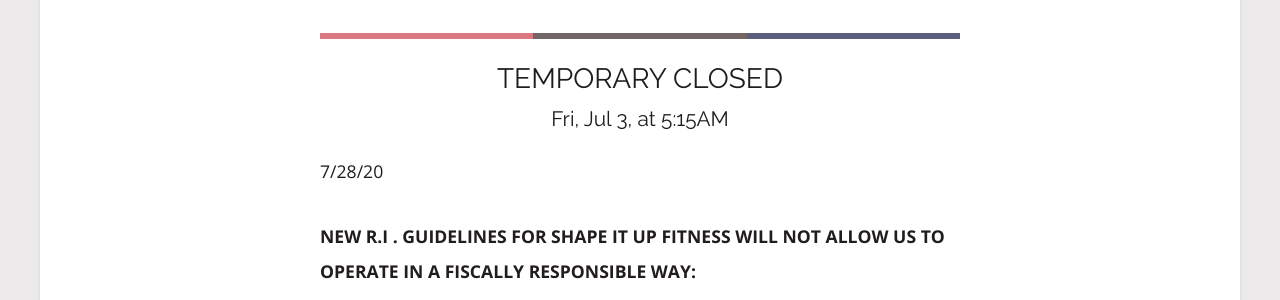
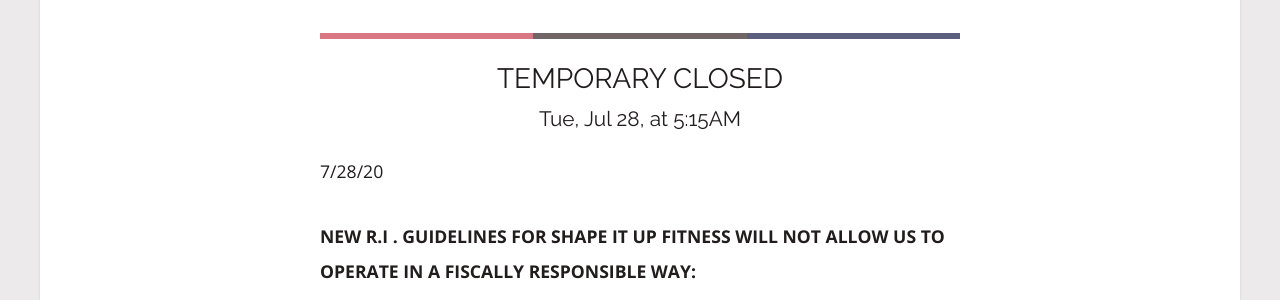
Before and after one commit to rwstone/shapeitup, a Jekyll site: the page built from events/index.md, in a window 1280 px wide. Shown: the part 707-1007 px from the top of the page. Built offline with Jekyll 4.4.1, drawn with Linux system fonts in a browser that asks for light colours; some web fonts are replaced.

Commit message:
Updated Holiday Schedule

```diff
--- a/_events/holiday-schedule.markdown
+++ b/_events/holiday-schedule.markdown
@@ -1,6 +1,6 @@
 ---
 title: TEMPORARY CLOSED
-date: 2020-07-03 00:00:00 -04:00
+date: 2020-07-28 00:00:00 -04:00
 categories:
 - zumba
 - zumba fitness
@@ -46,7 +46,7 @@
 - COVID19
 - summer2020
 has_time_and_date: true
-event_date: 2020-07-03 05:15:00 -04:00
+event_date: 2020-07-28 05:15:00 -04:00
 event_end_date: 2020-09-30 23:59:00 -04:00
 class: Zumba
 ---
```
